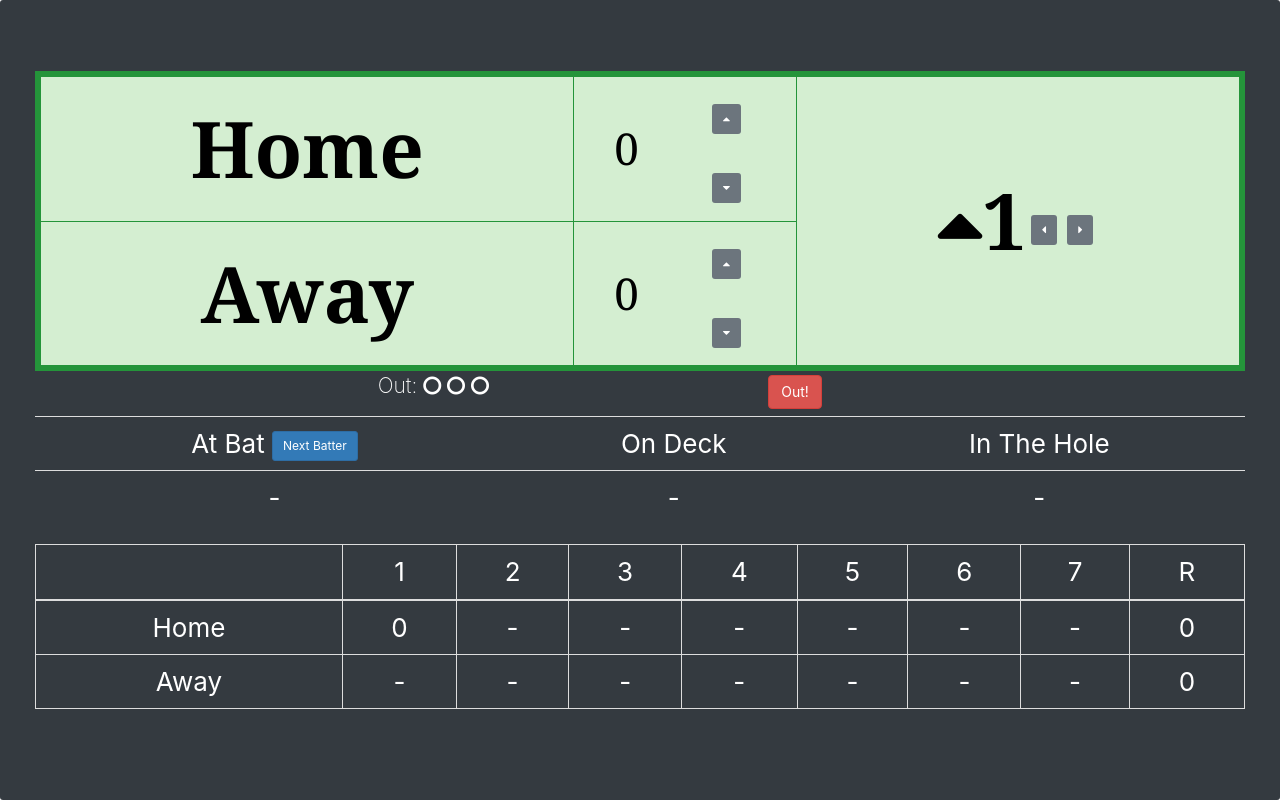
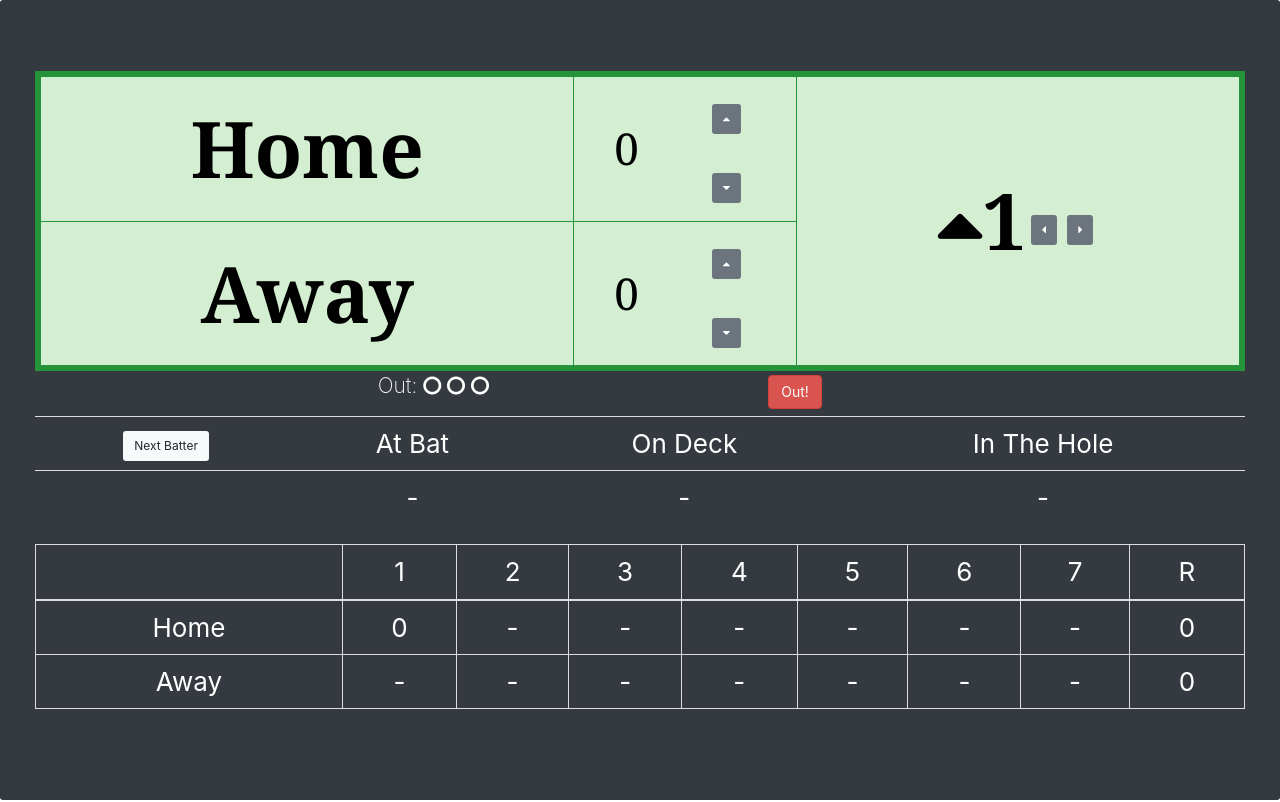
Before and after one commit to bgibz/Softball, a React (Create React App) app: page / in a window 1280 px wide. Shown: the top 802 px of the page. Built offline with nearby package versions, Linux system fonts and the light colour scheme; no server answers.

Commit message:
move next batter button

```diff
--- a/src/Scoreboard.jsx
+++ b/src/Scoreboard.jsx
@@ -87,9 +87,10 @@ class Scoreboard extends React.Component {
     }
 
     incrementScore(team) {
+        var scoreboardCopy = this.state.scoreboard;
+        var scoreboardIndex;
         if (team === "home") {
-            var scoreboardIndex = (this.state.inning * 2) - 2;
-            var scoreboardCopy = this.state.scoreboard;
+            scoreboardIndex = (this.state.inning * 2) - 2;
             scoreboardCopy[scoreboardIndex] += 1;
             this.setState((state) => {
                 return {
@@ -98,8 +99,7 @@ class Scoreboard extends React.Component {
                  }
             });
         } else{
-            var scoreboardIndex = (this.state.inning * 2) - 1;
-            var scoreboardCopy = this.state.scoreboard;
+            scoreboardIndex = (this.state.inning * 2) - 1;
             scoreboardCopy[scoreboardIndex] += 1;
             this.setState((state) => {
                 return {
--- a/src/UpcomingBatters.jsx
+++ b/src/UpcomingBatters.jsx
@@ -24,14 +24,16 @@ class UpcomingBatters extends React.Component {
             <table className = "table table-dark">
                 <tbody>
                     <tr>
-                        <td>At Bat <span><button className='btn btn-primary btn-sm' onClick={(e) => this.props.nextBatter()}>Next Batter</button></span></td>
-                        <td>On Deck</td>
-                        <td>In The Hole</td>
+                        <td><span><button className='btn btn-light btn-sm' onClick={(e) => this.props.nextBatter()}>Next Batter</button></span></td>
+                        <td colSpan = '2'>At Bat </td>
+                        <td colSpan = '2'>On Deck</td>
+                        <td colSpan = '2'>In The Hole</td>
                     </tr>
                     <tr>
-                        <td> {atBat}</td>
-                        <td> {onDeck}</td>
-                        <td> {inHole}</td>
+                        <td></td>
+                        <td colSpan = '2'> {atBat}</td>
+                        <td colSpan = '2'> {onDeck}</td>
+                        <td colSpan = '2'> {inHole}</td>
                     </tr>
                 </tbody>
             </table>
```
